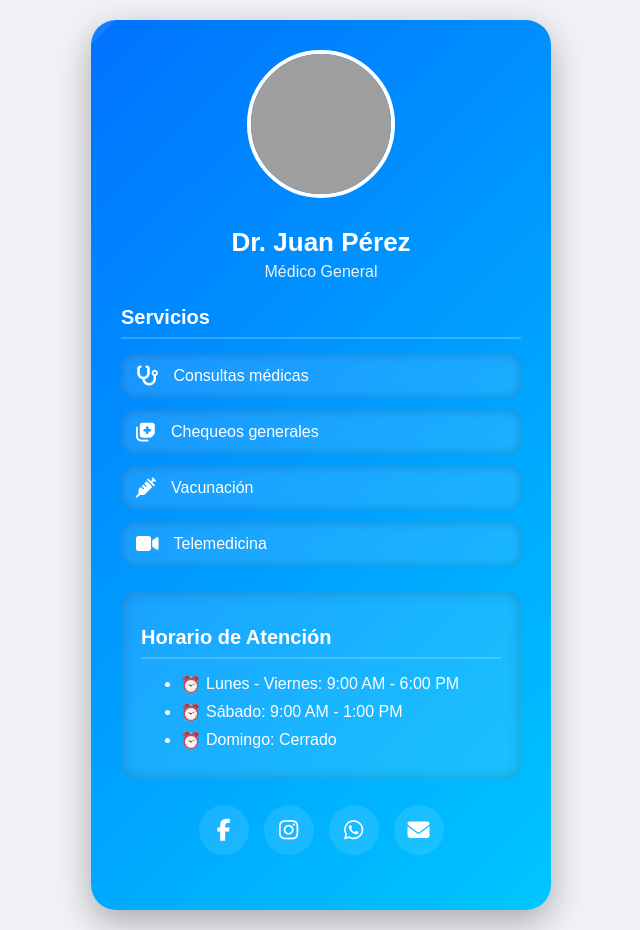
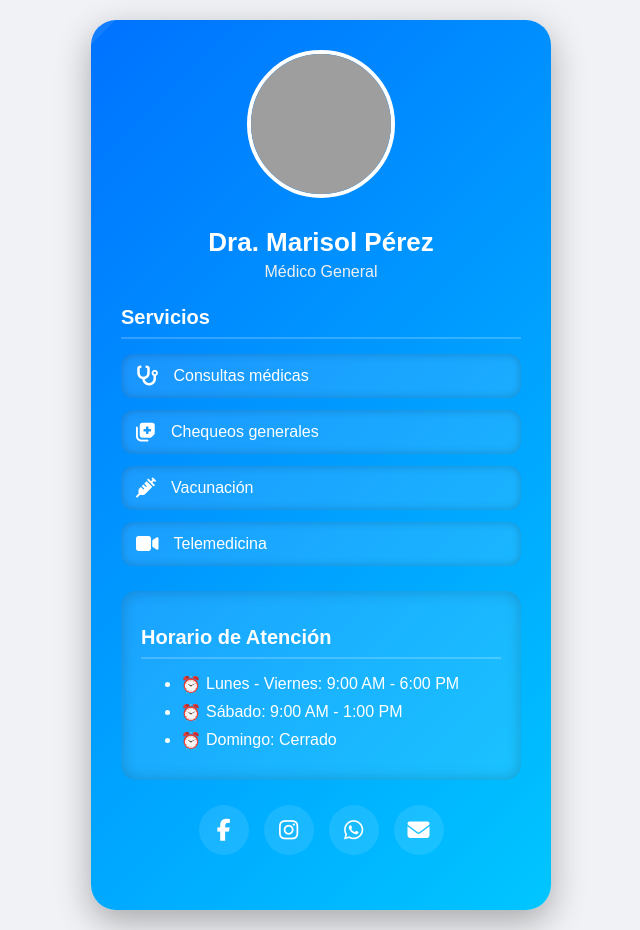
Before and after one commit to Rendeck/tarjeta5, a plain HTML site: page index.html in a window 1280 px wide. Shown: the whole page, without its empty margins (319-959 px from the left). Drawn offline with Linux system fonts and the light colour scheme; grey boxes are pictures that could not be loaded.

Commit message:
segundo commit

```diff
--- a/index.html
+++ b/index.html
@@ -227,7 +227,7 @@
 
   <div class="tarjeta">
     <img src="https://img.freepik.com/fotos-premium/confiado-mi-capacidad-medica-retrato-recortado-atractiva-joven-doctora-pie-brazos-cruzados-oficina_590464-2228.jpg?semt=ais_hybrid&w=740&q=80" alt="Doctor Foto">
-    <h2>Dr. Juan Pérez</h2>
+    <h2>Dra. Marisol Pérez</h2>
     <p class="especialidad">Médico General</p>
 
     <div class="servicios">
```
